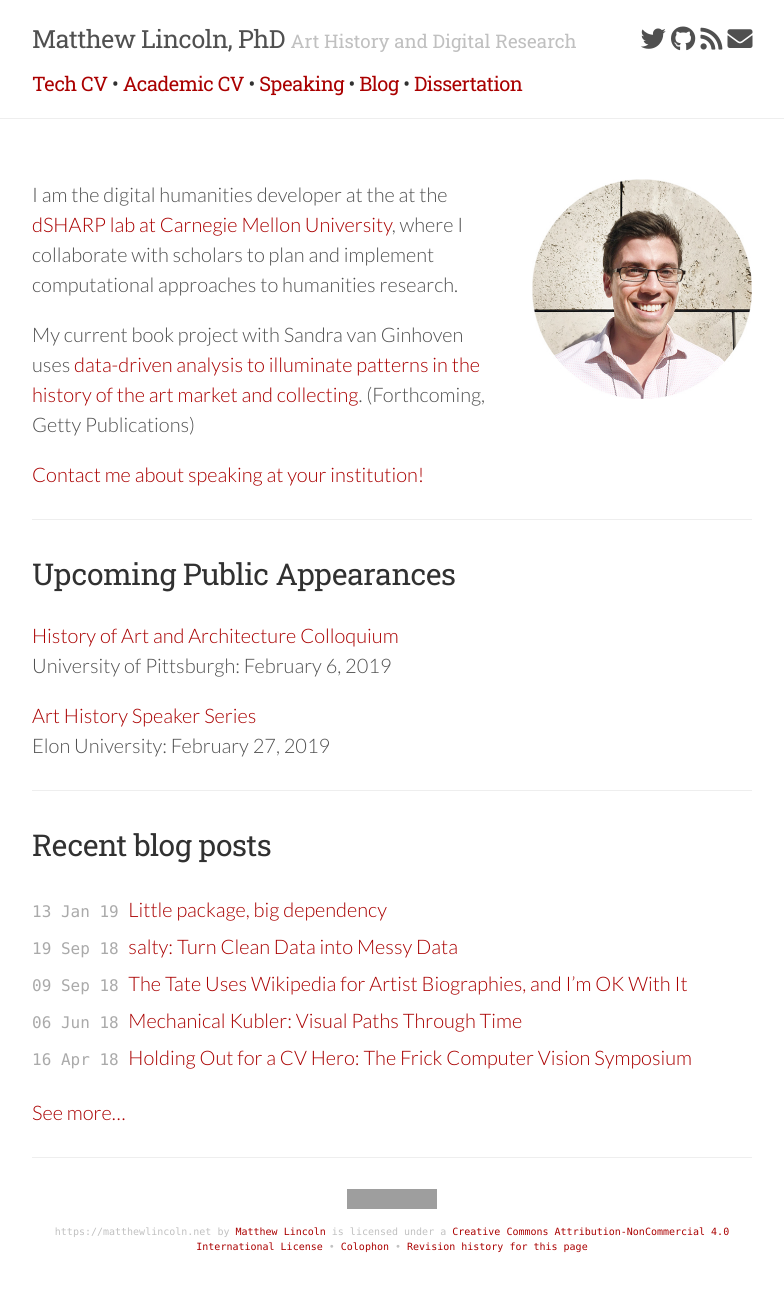
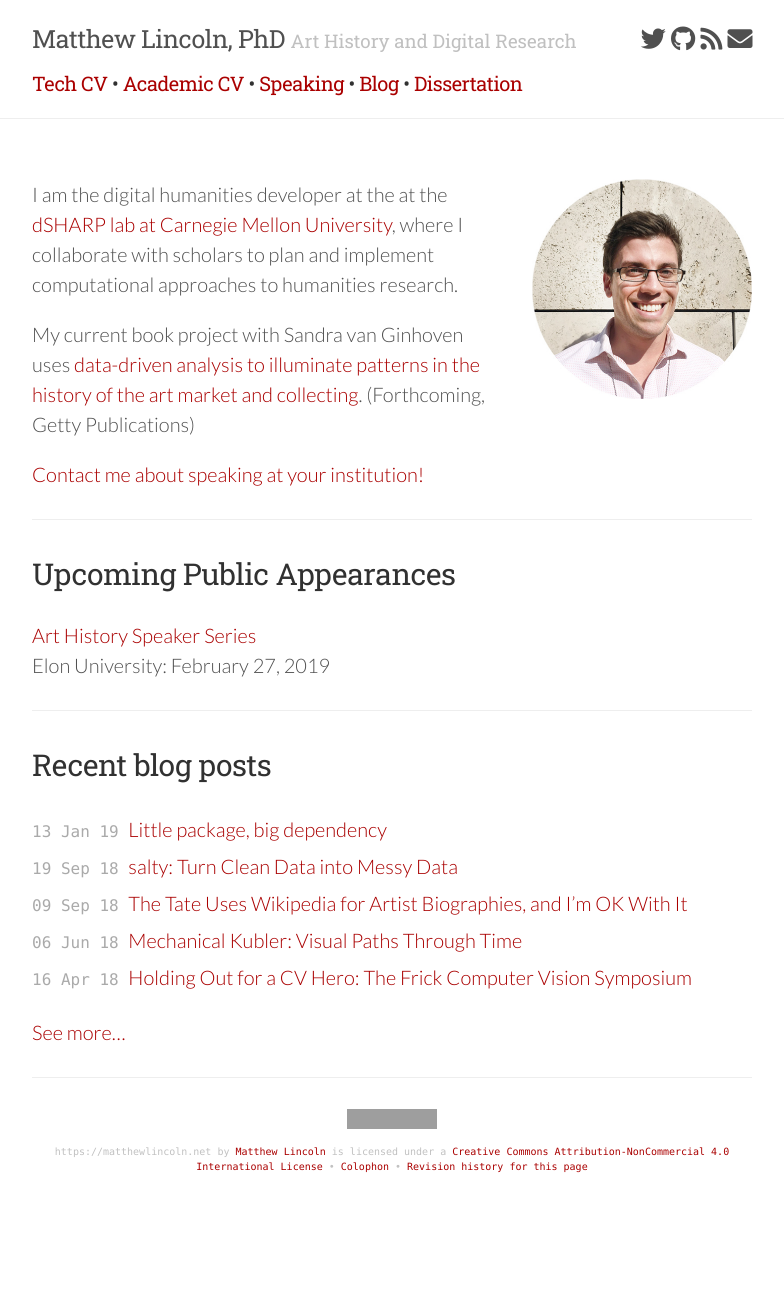
Before and after one commit to mdlincoln/mdlincoln.github.io, a Jekyll site: the page built from index.md, in a window 1280 px wide. Shown: the whole page, without its empty margins (248-1032 px from the left). Built offline with Jekyll 4.4.1, drawn with Linux system fonts in a browser that asks for light colours; nearby versions of some CDN libraries; after the commit the page ends 1214 px from its top, so only the background shows below that; grey boxes are pictures that could not be loaded.

Commit message:
pitt talk done

```diff
--- a/_data/travel.yaml
+++ b/_data/travel.yaml
@@ -1,7 +1,3 @@
-- venue: History of Art and Architecture Colloquium
-  location: University of Pittsburgh
-  datestart: 2019-02-06 00:00:00 -0800
-  url: https://www.haa.pitt.edu/event/matthew-lincoln-colloquium
 - venue: Art History Speaker Series
   location: Elon University
   datestart: 2019-02-27 00:00:00 -0800
```
